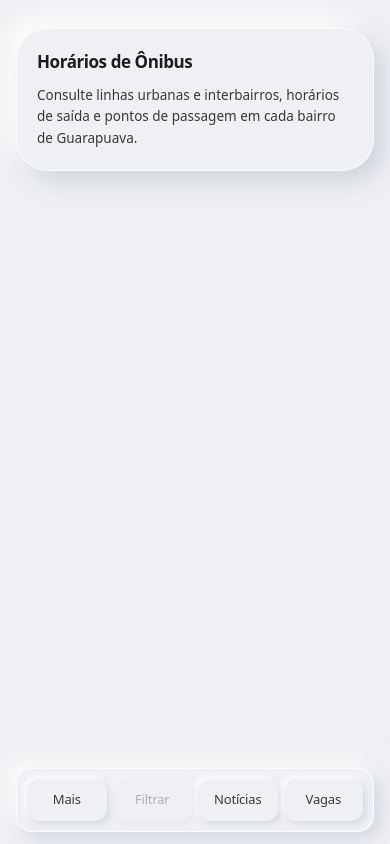
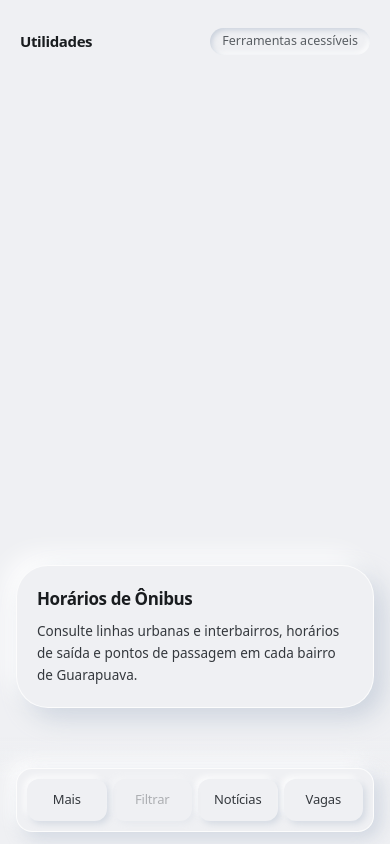
Before and after one commit to MRMATOS/guarapuava, a Next.js app: page /utilidades in a window 390 px wide. Built offline with nearby package versions, Linux system fonts and the light colour scheme.

Commit message:
refactor(navigation): padronizar cabecalho de utilidades e unificar navegacao para informacoes

```diff
--- a/src/app/cidade-viva/_components/CidadeVivaApresentacaoClient.tsx
+++ b/src/app/cidade-viva/_components/CidadeVivaApresentacaoClient.tsx
@@ -17,7 +17,6 @@ export function CidadeVivaApresentacaoClient() {
 
   // Estados Mobile
   const [isOptionsOpen, setIsOptionsOpen] = useState(false);
-  const [isMobileInfoOpen, setIsMobileInfoOpen] = useState(false);
   const optionsButtonRef = useRef<HTMLButtonElement>(null);
 
   // Estados Desktop
@@ -38,32 +37,6 @@ export function CidadeVivaApresentacaoClient() {
           1. CASCA MOBILE (< 1024px) COM DOCK NO PADRÃO CANÔNICO
          ================================================================== */}
       <div className="lg:hidden w-full flex justify-center py-6 px-4 select-text">
-        {isMobileInfoOpen ? (
-          <div className="w-full max-w-[430px]">
-            <InfoFeed
-              hideNav={true}
-              onSelectNoticias={() => {
-                setIsMobileInfoOpen(false);
-                router.push("/");
-              }}
-              onSelectVagas={() => {
-                setIsMobileInfoOpen(false);
-                router.push("/#vagas");
-              }}
-            />
-            <Dock align="between" aria-label="Navegação de retorno">
-              <div className="grid grid-cols-1 w-full">
-                <Key
-                  type="button"
-                  onClick={() => setIsMobileInfoOpen(false)}
-                  className="w-full px-2 text-[14px] justify-center text-center font-medium"
-                >
-                  Voltar ao Cidade Viva
-                </Key>
-              </div>
-            </Dock>
-          </div>
-        ) : (
         <div className="w-full max-w-[430px] flex flex-col gap-3.5 pb-28 pt-1">
           {/* Cartão de Apresentação do Cidade Viva */}
           <article className="surface-card w-full p-6 text-left flex flex-col gap-3.5">
@@ -101,7 +74,7 @@ export function CidadeVivaApresentacaoClient() {
                     onClose={() => setIsOptionsOpen(false)}
                     onSelectInfo={() => {
                       setIsOptionsOpen(false);
-                        setIsMobileInfoOpen(true);
+                      router.push("/#informacoes");
                     }}
                     optionsButtonRef={optionsButtonRef}
                   />
@@ -152,7 +125,6 @@ export function CidadeVivaApresentacaoClient() {
             </div>
           </Dock>
         </div>
-        )}
       </div>
 
       {/* ==================================================================
--- a/src/app/utilidades/page.tsx
+++ b/src/app/utilidades/page.tsx
@@ -17,7 +17,6 @@ export default function UtilidadesPage() {
 
   // Estados Mobile
   const [isOptionsOpen, setIsOptionsOpen] = useState(false);
-  const [isMobileInfoOpen, setIsMobileInfoOpen] = useState(false);
   const optionsButtonRef = useRef<HTMLButtonElement>(null);
 
   // Estados Desktop
@@ -38,34 +37,19 @@ export default function UtilidadesPage() {
           1. CASCA MOBILE (< 1024px) COM DOCK NO PADRÃO CANÔNICO
          ================================================================== */}
       <div className="lg:hidden w-full flex justify-center py-6 px-4 select-text">
-        {isMobileInfoOpen ? (
-          <div className="w-full max-w-[430px]">
-            <InfoFeed
-              hideNav={true}
-              onSelectNoticias={() => {
-                setIsMobileInfoOpen(false);
-                router.push("/");
-              }}
-              onSelectVagas={() => {
-                setIsMobileInfoOpen(false);
-                router.push("/#vagas");
-              }}
-            />
-            <Dock align="between" aria-label="Navegação de retorno">
-              <div className="grid grid-cols-1 w-full">
-                <Key
-                  type="button"
-                  onClick={() => setIsMobileInfoOpen(false)}
-                  className="w-full px-2 text-[14px] justify-center text-center font-medium"
-                >
-                  Voltar às Utilidades
-                </Key>
+        <div className="w-full max-w-[430px] flex flex-col min-h-[calc(100dvh-3rem)] pb-28 pt-1">
+          {/* Cabeçalho de Utilidades (mesmo padrão do InfoFeed) */}
+          <div className="flex items-center justify-between mb-4 px-1 shrink-0">
+            <h1 className="font-semibold text-ink text-[15px] tracking-tight">
+              Utilidades
+            </h1>
+            <span className="badge-inset">
+              Ferramentas acessíveis
+            </span>
           </div>
-            </Dock>
-          </div>
-        ) : (
-          <div className="w-full max-w-[430px] flex flex-col gap-3.5 pb-28 pt-1">
-            {/* Card limpo: sem 45 Linhas e sem texto de rodapé da Pérola do Oeste */}
+
+          {/* Lista de Utilidades alinhada de baixo para cima */}
+          <div className="flex-1 flex flex-col justify-end gap-3.5">
             <button
               type="button"
               onClick={() => router.push("/utilidades/onibus")}
@@ -80,6 +64,7 @@ export default function UtilidadesPage() {
                 Consulte linhas urbanas e interbairros, horários de saída e pontos de passagem em cada bairro de Guarapuava.
               </p>
             </button>
+          </div>
 
           {/* Dock Fixo Mobile no Padrão Canônico: Mais - Filtrar - Notícias - Vagas */}
           <Dock
@@ -91,7 +76,7 @@ export default function UtilidadesPage() {
                     onClose={() => setIsOptionsOpen(false)}
                     onSelectInfo={() => {
                       setIsOptionsOpen(false);
-                        setIsMobileInfoOpen(true);
+                      router.push("/#informacoes");
                     }}
                     optionsButtonRef={optionsButtonRef}
                   />
@@ -142,7 +127,6 @@ export default function UtilidadesPage() {
             </div>
           </Dock>
         </div>
-        )}
       </div>
 
       {/* ==================================================================
@@ -193,9 +177,20 @@ export default function UtilidadesPage() {
               {/* Conteúdo: Cartão limpo de Horários de Ônibus */}
               <div
                 id="desktop-center-scroller"
-                className="w-[calc(100%+48px)] -mx-6 px-6 pt-3 pb-24 flex-1 min-h-0 overflow-y-auto no-scrollbar overscroll-contain [mask-image:linear-gradient(to_bottom,transparent_0px,black_24px,black_calc(100%-36px),transparent_100%)] [-webkit-mask-image:linear-gradient(to_bottom,transparent_0px,black_24px,black_calc(100%-36px),transparent_100%)]"
+                className="w-[calc(100%+48px)] -mx-6 px-6 pt-1 pb-24 flex-1 min-h-0 overflow-y-auto no-scrollbar overscroll-contain flex flex-col justify-between [mask-image:linear-gradient(to_bottom,transparent_0px,black_24px,black_calc(100%-36px),transparent_100%)] [-webkit-mask-image:linear-gradient(to_bottom,transparent_0px,black_24px,black_calc(100%-36px),transparent_100%)]"
               >
-                <div className="flex flex-col gap-3.5">
+                {/* Cabeçalho de Utilidades (mesmo padrão do InfoFeed) */}
+                <div className="flex items-center justify-between mb-4 px-1 shrink-0">
+                  <h1 className="font-semibold text-ink text-[15px] tracking-tight">
+                    Utilidades
+                  </h1>
+                  <span className="badge-inset">
+                    Ferramentas acessíveis
+                  </span>
+                </div>
+
+                {/* Lista de Utilidades alinhada de baixo para cima */}
+                <div className="flex-1 flex flex-col justify-end gap-3.5">
                   <button
                     type="button"
                     onClick={() => router.push("/utilidades/onibus")}
```
Lines whose indentation alone changed are shown as unchanged.
